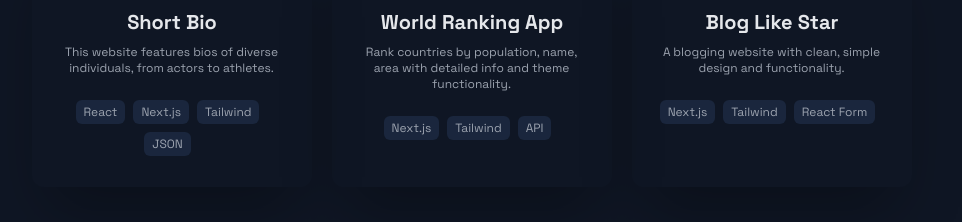
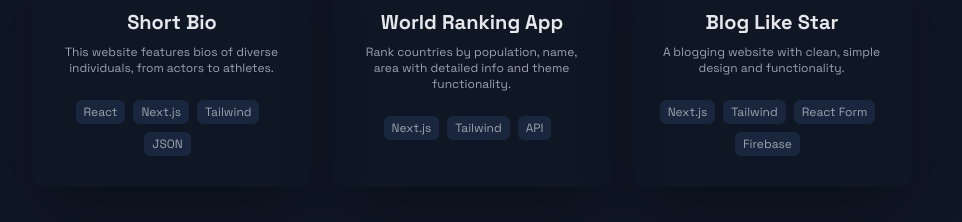
Before and after one commit to atultrp/atultrp-v2, a Next.js app: page / in a window 1280 px wide. Shown: the part 9760-9982 px from the top of the page, without its empty margins (158-1120 px from the left). Built offline with nearby package versions, Linux system fonts and the light colour scheme.

Commit message:
minor change

```diff
--- a/constant/data.js
+++ b/constant/data.js
@@ -206,7 +206,7 @@
     {
       title: 'Blog Like Star',
       description: 'A blogging website with clean, simple design and functionality.',
-      techStack: ['Next.js', 'Tailwind', 'React Form'],
+      techStack: ['Next.js', 'Tailwind', 'React Form', 'Firebase'],
       github: "https://github.com/atultrp/blog-like-star",
       live: 'https://blog-like-star.vercel.app/',
     },
```
